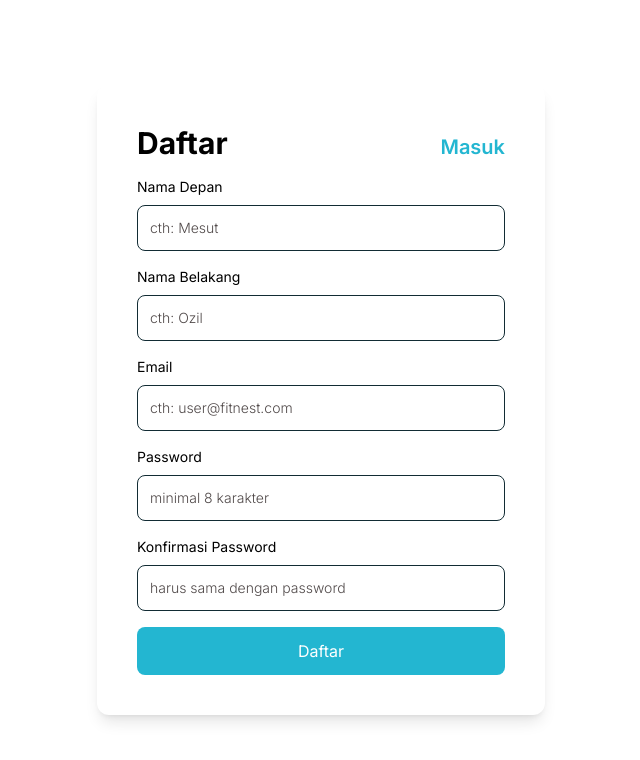
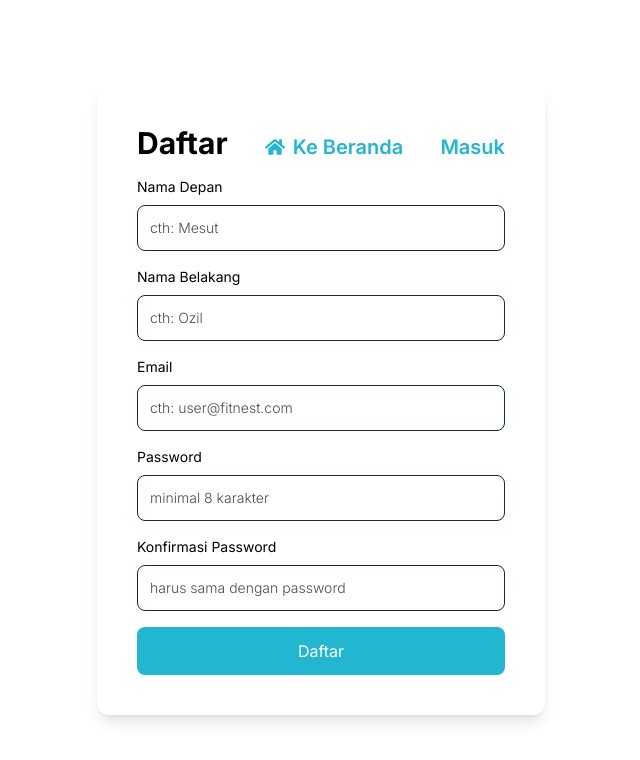
Before and after one commit to FIFA-Corp/fitnest, a React (Vite) app: page /register in a window 1280 px wide. Shown: the top 760 px of the page, without its empty margins (319-959 px from the left). Built offline with nearby package versions, Linux system fonts and the light colour scheme.

Commit message:
feat: add button to home

```diff
--- a/src/routes/login.tsx
+++ b/src/routes/login.tsx
@@ -1,4 +1,5 @@
 import { useState } from "react";
+import { FaHome } from "react-icons/fa";
 import { Link, useNavigate, useSearchParams } from "react-router-dom";
 import { useSWRConfig } from "swr";
 import { getHeaders } from "../libs/headers";
@@ -59,6 +60,13 @@ export default function Login() {
           <h1 className="text-3xl font-bold text-custom-black-primary">
             Masuk
           </h1>
+          <Link
+            to="/"
+            className="flex items-center gap-2 text-xl font-semibold text-custom-blue-primary"
+          >
+            <FaHome />
+            Ke Beranda
+          </Link>
           {productId ? (
             <Link
               to={`/register?productId=${productId}`}
--- a/src/routes/products/productId.tsx
+++ b/src/routes/products/productId.tsx
@@ -1,4 +1,4 @@
-import { useNavigate, useParams } from "react-router-dom";
+import { Link, useNavigate, useParams } from "react-router-dom";
 import { useRecoilValue, useSetRecoilState } from "recoil";
 import { fetcher, showCartState, uidState, useSWR } from "../../libs";
 import AddToCartButton from "../../component/button-add-to-cart";
@@ -6,6 +6,7 @@ import { useState } from "react";
 import type { ProductType } from "../../types";
 import { addToCart } from "../../services";
 import { useSWRConfig } from "swr";
+import { FaHome, FaRegArrowAltCircleLeft } from "react-icons/fa";
 
 export const ProductIdRoute = () => {
   const uid = useRecoilValue(uidState);
@@ -49,6 +50,23 @@ export const ProductIdRoute = () => {
   };
 
   return (
+    <>
+      <div className="flex justify-between p-5">
+        <Link
+          to="/products"
+          className="flex items-center gap-2 rounded-xl p-2  text-custom-blue-primary "
+        >
+          <FaRegArrowAltCircleLeft />
+          Ke Semua Produk
+        </Link>
+        <Link
+          to="/"
+          className="flex items-center gap-2 rounded-xl p-2  text-custom-blue-primary"
+        >
+          <FaHome />
+          Ke Beranda
+        </Link>
+      </div>
       <div className="mx-auto my-10 flex justify-center gap-40">
         <div>
           <img className="h-auto w-[400px]" src={image[0]?.url} alt={name} />
@@ -91,5 +109,6 @@ export const ProductIdRoute = () => {
           <p>{description}</p>
         </div>
       </div>
+    </>
   );
 };
--- a/src/routes/products/products.tsx
+++ b/src/routes/products/products.tsx
@@ -3,6 +3,7 @@ import { fetcher, useSWR } from "../../libs";
 
 import { ProductCard } from "../../component/ui/card";
 import { ProductType } from "../../types";
+import { FaHome } from "react-icons/fa";
 
 export const Products = () => {
   const [searchParams, setSearchParams] = useSearchParams();
@@ -26,11 +27,13 @@ export const Products = () => {
   return (
     <div className="w-full bg-slate-50">
       <div className="flex items-center justify-between p-5">
-        <h2 className="text-sm font-normal text-custom-black-primary">
-          Semua Produk
-        </h2>
-        <Link to="/" className="text-sm font-normal text-custom-blue-secondary">
-          Kembali Ke Home
+        <h2 className="rounded-xl p-2 text-sm font-normal ">Semua Produk</h2>
+        <Link
+          to="/"
+          className="ouline flex items-center gap-2 rounded-xl p-2 text-custom-blue-primary  outline-1"
+        >
+          <FaHome />
+          Ke Beranda
         </Link>
       </div>
       <div className="grid grid-cols-6 justify-center gap-6 px-5">
--- a/src/routes/register.tsx
+++ b/src/routes/register.tsx
@@ -1,4 +1,5 @@
 import React from "react";
+import { FaHome } from "react-icons/fa";
 import { Link, useNavigate, useSearchParams } from "react-router-dom";
 import { useSWRConfig } from "swr";
 import { getHeaders } from "../libs/headers";
@@ -64,6 +65,13 @@ export default function Register() {
           <h1 className="text-3xl font-bold text-custom-black-primary">
             Daftar
           </h1>
+          <Link
+            to="/"
+            className="flex items-center gap-2 text-xl font-semibold text-custom-blue-primary"
+          >
+            <FaHome />
+            Ke Beranda
+          </Link>
           {productId ? (
             <Link
               to={`/login?productId=${productId}`}
```
Lines whose indentation alone changed are shown as unchanged.
